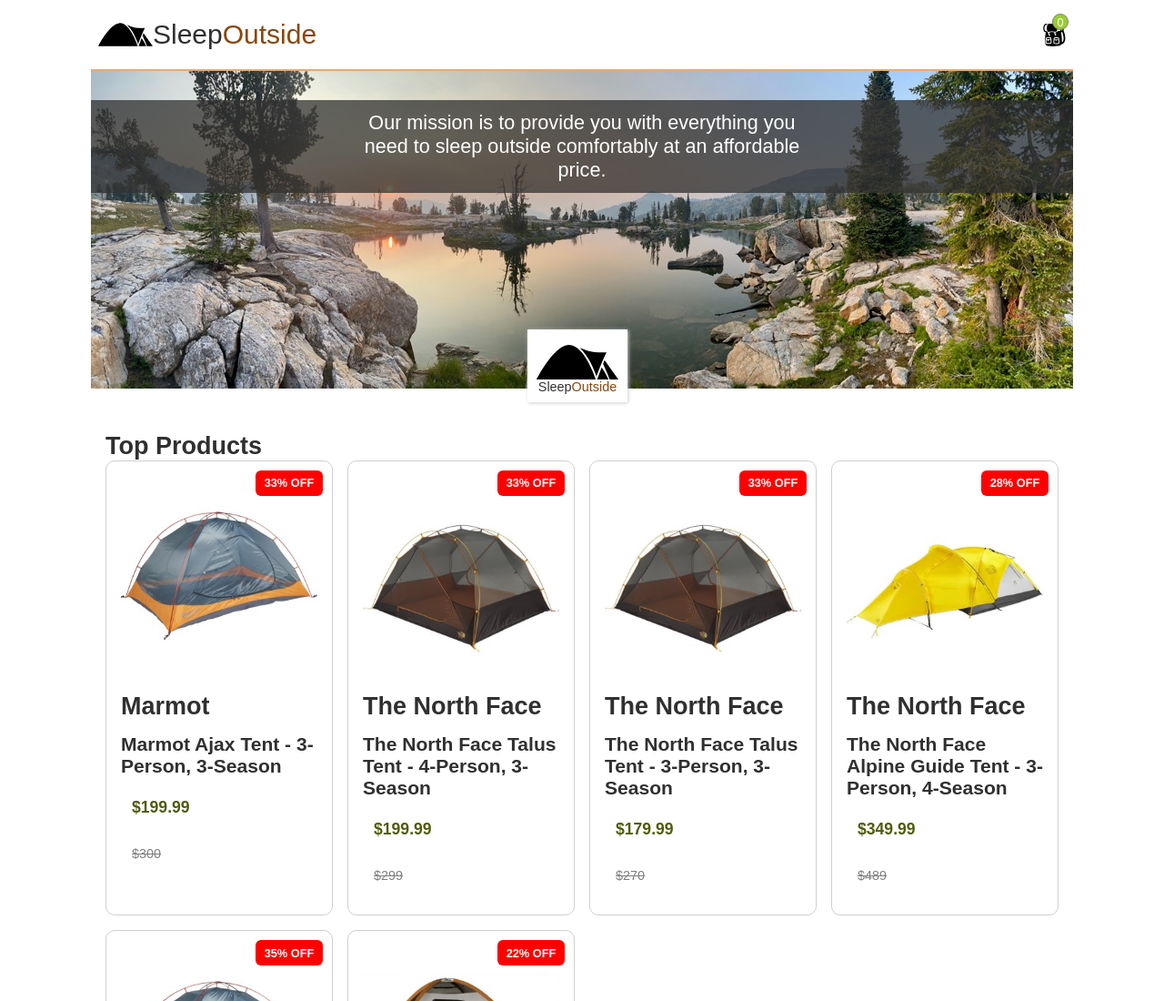
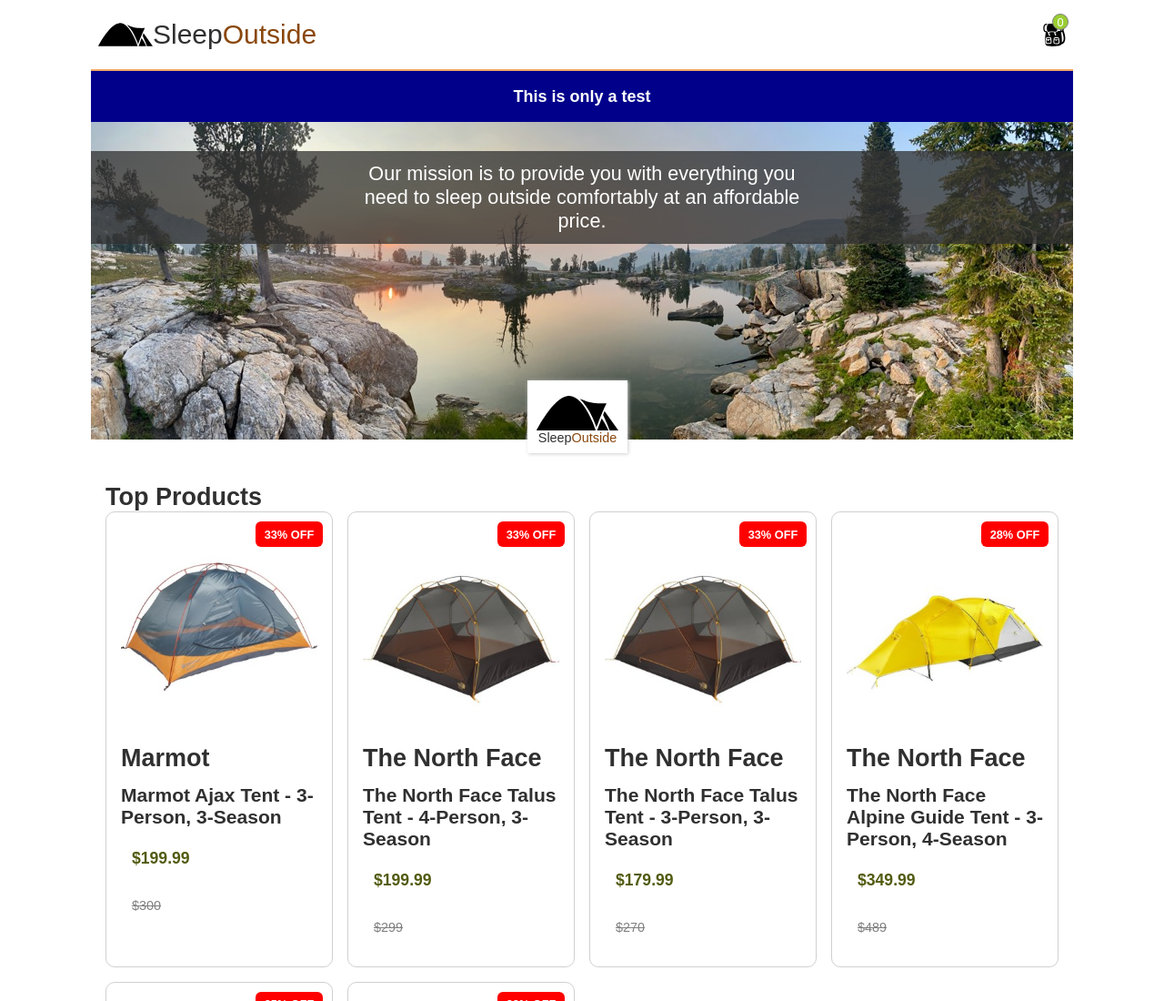
Before and after one commit to Mendenhk/www330-Sleep-Outside, a website built with Vite: page src/index.html in a window 1280 px wide. Shown: the top 1100 px of the page at 91% size. Built offline with nearby package versions, Linux system fonts and the light colour scheme.

Commit message:
Add customizable alert to index.html
Introduces a styled alert section for displaying messages and integrates alert initialization into the main application flow to enhance user feedback and visibility of important notifications.

```diff
--- a/src/css/style.css
+++ b/src/css/style.css
@@ -151,6 +151,14 @@
   margin: 0 auto;
   width: 50%;
   text-align: center;
+}
+
+.alert-list p {
+  margin: 0;
+  padding: 1rem;
+  text-align: center;
+  font-weight: bold;
+  line-height: 1.35;
 }
 
 .products {
--- /dev/null
+++ b/src/js/Alert.js
@@ -0,0 +1,61 @@
+export default class Alert {
+  constructor(path = "/json/alerts.json") {
+    this.path = path;
+  }
+
+  async init() {
+    const alerts = await this.getAlerts();
+
+    if (!Array.isArray(alerts)) {
+      return;
+    }
+
+    const activeAlerts = alerts.filter((alert) => alert.enabled !== false);
+
+    if (activeAlerts.length > 0) {
+      this.renderAlerts(activeAlerts);
+    }
+  }
+
+  async getAlerts() {
+    const response = await fetch(this.path);
+
+    if (!response.ok) {
+      return [];
+    }
+
+    const alerts = await response.json();
+    return alerts;
+  }
+
+  renderAlerts(alerts) {
+    const main = document.querySelector("main");
+
+    if (!main) {
+      return;
+    }
+
+    const alertSection = document.createElement("section");
+
+    alertSection.classList.add("alert-list");
+
+    alerts.forEach((alert) => {
+      if (!alert.message) {
+        return;
+      }
+
+      const paragraph = document.createElement("p");
+
+      paragraph.textContent = alert.message;
+      paragraph.style.backgroundColor = alert.background;
+      paragraph.style.color = alert.color;
+      paragraph.dataset.alertType = alert.type || "general";
+
+      alertSection.appendChild(paragraph);
+    });
+
+    if (alertSection.children.length > 0) {
+      main.prepend(alertSection);
+    }
+  }
+}
--- a/src/js/main.js
+++ b/src/js/main.js
@@ -1,5 +1,6 @@
 import ProductData from "./ProductData.mjs";
 import ProductList from "./ProductList.mjs";
+import Alert from "./Alert.js";
 import { loadHeaderFooter } from "./utils.mjs";
 import { updateCartCount } from "./utils.mjs";
 
@@ -7,9 +8,11 @@
 
 const element = document.querySelector(".product-list");
 const productList = new ProductList("Tents", dataSource, element);
+const alert = new Alert();
 
 //kriston: modified loadHeaderFooter to await so the cart subscript will find it.
 async function init() {
+  await alert.init();
   productList.init();
   await loadHeaderFooter();
   updateCartCount();
--- /dev/null
+++ b/src/public/json/alerts.json
@@ -0,0 +1,40 @@
+[
+  {
+    "type": "test",
+    "message": "This is only a test",
+    "background": "darkblue",
+    "color": "white"
+  },
+  {
+    "enabled": false,
+    "note": "Disabled example for a different alert scenario.",
+    "type": "info",
+    "message": "New arrivals are landing this week. Check back for fresh trail gear.",
+    "background": "#174ea6",
+    "color": "white"
+  },
+  {
+    "enabled": false,
+    "note": "Disabled example for a different alert scenario.",
+    "type": "sale",
+    "message": "Weekend deal: save 20% on selected tents while supplies last.",
+    "background": "#31572c",
+    "color": "white"
+  },
+  {
+    "enabled": false,
+    "note": "Disabled example for a different alert scenario.",
+    "type": "shipping",
+    "message": "Free shipping on orders over $75.",
+    "background": "#f0a868",
+    "color": "#303030"
+  },
+  {
+    "enabled": false,
+    "note": "Disabled example for a different alert scenario.",
+    "type": "notice",
+    "message": "Holiday delivery cutoff: order by December 15 for standard shipping.",
+    "background": "#8a470c",
+    "color": "white"
+  }
+]
```
